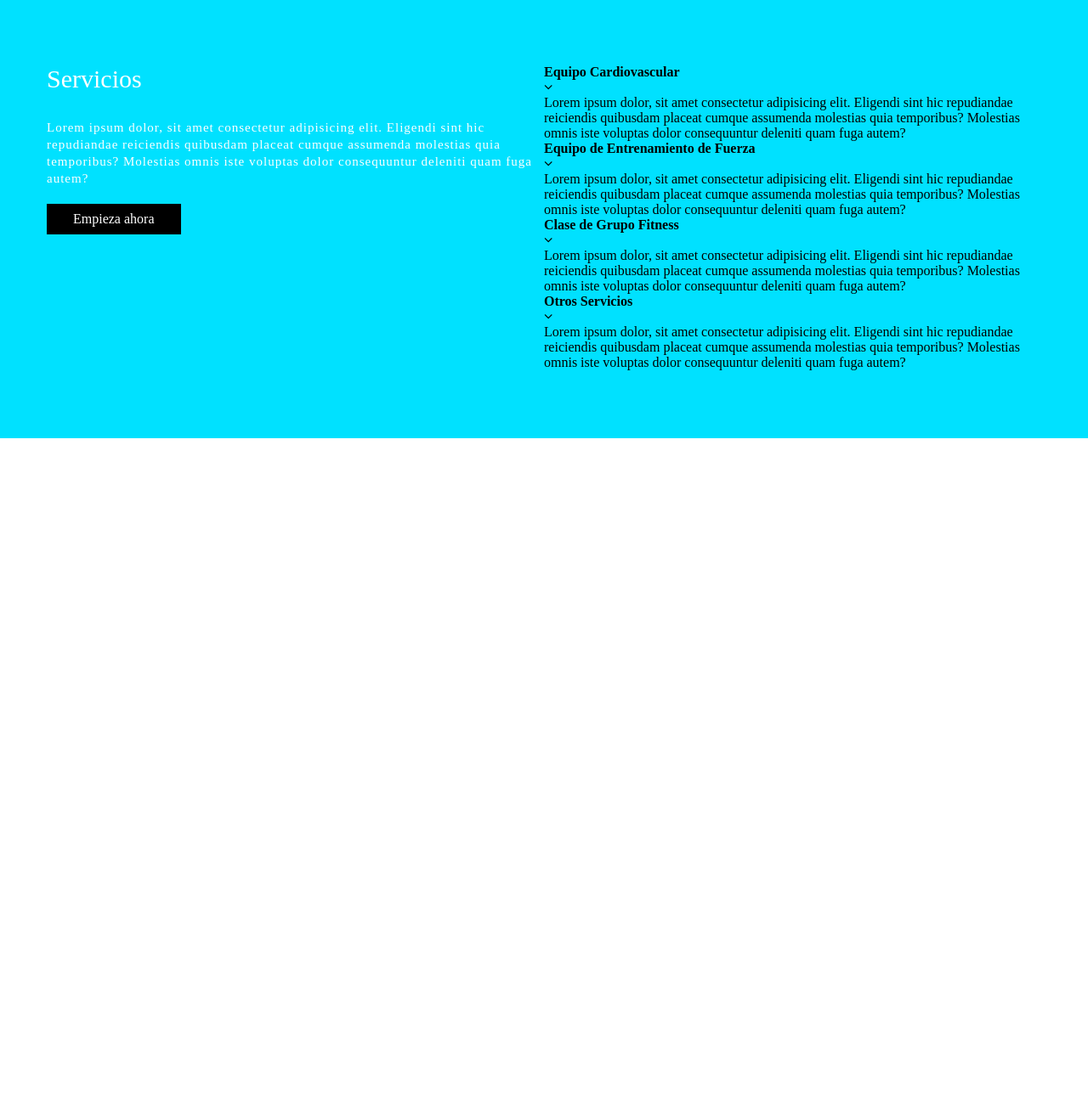
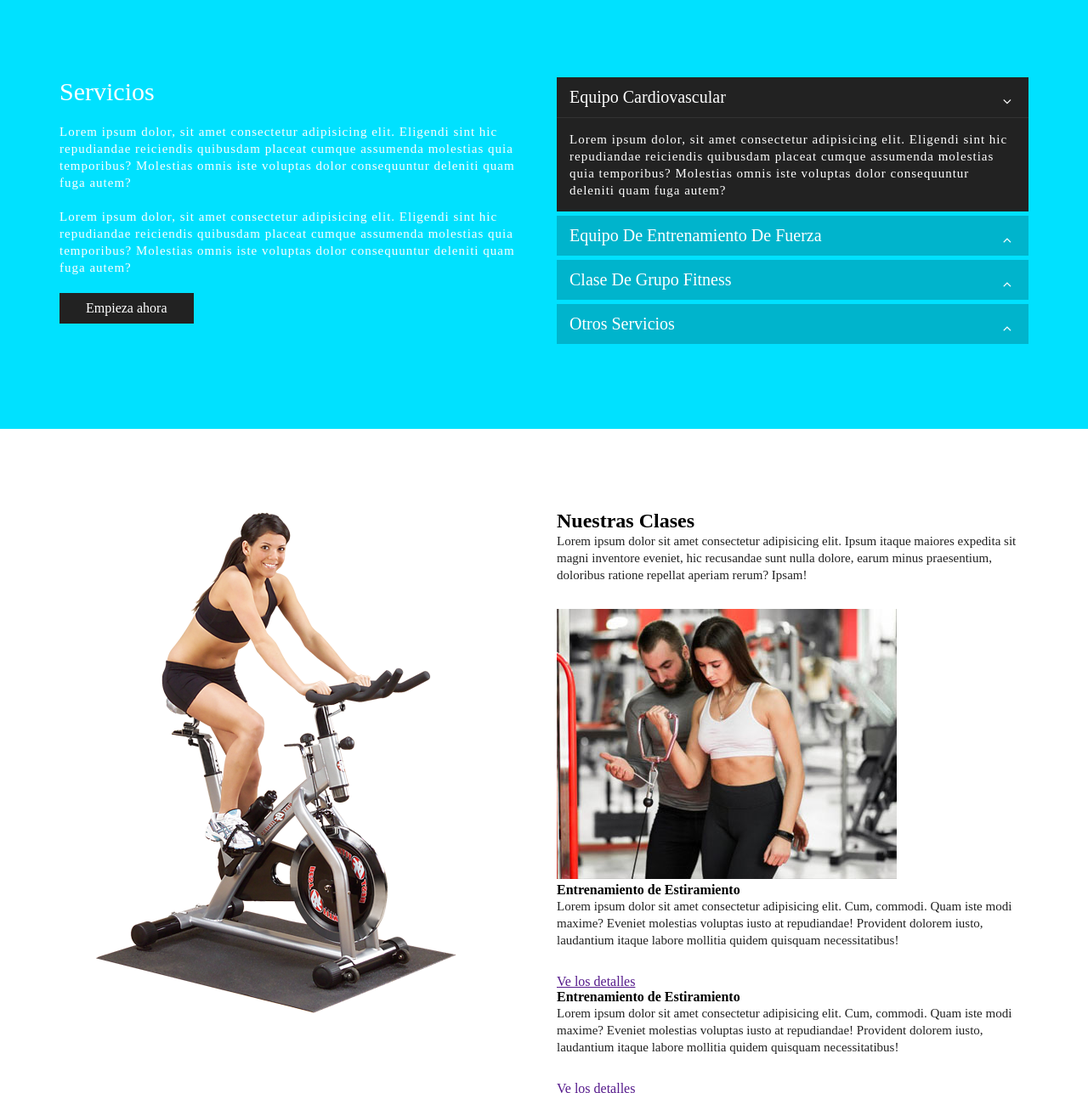
Before and after one commit to Zitelli-Devkek/Gimnasio-Novo-Tempo, a plain HTML site: page index.html in a window 1280 px wide. Shown: the part 1540-2827 px from the top of the page at 85% size. Before the commit the page ends 2056 px from the top, so only its background shows below. Drawn offline with nearby package versions, Linux system fonts and the light colour scheme.

Commit message:
codigo original mio

```diff
--- a/index.html
+++ b/index.html
@@ -111,10 +111,16 @@
               molestias quia temporibus? Molestias omnis iste voluptas dolor
               consequuntur deleniti quam fuga autem?
             </p>
+            <p>
+              Lorem ipsum dolor, sit amet consectetur adipisicing elit. Eligendi
+              sint hic repudiandae reiciendis quibusdam placeat cumque assumenda
+              molestias quia temporibus? Molestias omnis iste voluptas dolor
+              consequuntur deleniti quam fuga autem?
+            </p>
             <a href="" class="btn">Empieza ahora</a>
           </div>
           <div class="accordian box">
-            <div class="accordian-container">
+            <div class="accordian-container active">
               <div class="head">
                 <h4>Equipo Cardiovascular</h4>
                 <span class="fa fa-angle-down"></span>
@@ -131,7 +137,7 @@
             <div class="accordian-container">
               <div class="head">
                 <h4>Equipo de Entrenamiento de Fuerza</h4>
-                <span class="fa fa-angle-down"></span>
+                <span class="fa fa-angle-up"></span>
               </div>
               <div class="body">
                 <p>
@@ -145,7 +151,7 @@
             <div class="accordian-container">
               <div class="head">
                 <h4>Clase de Grupo Fitness</h4>
-                <span class="fa fa-angle-down"></span>
+                <span class="fa fa-angle-up"></span>
               </div>
               <div class="body">
                 <p>
@@ -159,7 +165,7 @@
             <div class="accordian-container">
               <div class="head">
                 <h4>Otros Servicios</h4>
-                <span class="fa fa-angle-down"></span>
+                <span class="fa fa-angle-up"></span>
               </div>
               <div class="body">
                 <p>
@@ -175,6 +181,57 @@
       </div>
     </section>
     <!-- fin servicios-->
+    <!-------------- COMIENZO CLASES -------------------->
+    <section class="classes">
+      <div class="container">
+        <div class="content">
+          <div class="box img">
+            <img src="./images/class2.png" alt="Clases" />
+          </div>
+          <div class="box text">
+            <h2>Nuestras Clases</h2>
+            <p>
+              Lorem ipsum dolor sit amet consectetur adipisicing elit. Ipsum
+              itaque maiores expedita sit magni inventore eveniet, hic
+              recusandae sunt nulla dolore, earum minus praesentium, doloribus
+              ratione repellat aperiam rerum? Ipsam!
+            </p>
+            <div class="class-items"></div>
+            <div class="item">
+              <div class="item-img">
+                <img src="./images/class1.jpg" alt="classes" />
+              </div>
+              <div class="item-text">
+                <h4>Entrenamiento de Estiramiento</h4>
+                <p>
+                  Lorem ipsum dolor sit amet consectetur adipisicing elit. Cum,
+                  commodi. Quam iste modi maxime? Eveniet molestias voluptas
+                  iusto at repudiandae! Provident dolorem iusto, laudantium
+                  itaque labore mollitia quidem quisquam necessitatibus!
+                </p>
+                <a href="">Ve los detalles</a>
+              </div>
+            </div>
+            <div class="class-item">
+              <div class="item-text">
+                <h4>Entrenamiento de Estiramiento</h4>
+                <p>
+                  Lorem ipsum dolor sit amet consectetur adipisicing elit. Cum,
+                  commodi. Quam iste modi maxime? Eveniet molestias voluptas
+                  iusto at repudiandae! Provident dolorem iusto, laudantium
+                  itaque labore mollitia quidem quisquam necessitatibus!
+                </p>
+                <a href="">Ve los detalles</a>
+              </div>
+              <div class="item-img">
+                <img src="./images/class1.jpg" alt="classes" />
+              </div>
+            </div>
+          </div>
+        </div>
+      </div>
+    </section>
+    <!-------------- FIN CLASES--------------------------->
     <!-- Jquery script-->
     <script src="https://ajax.googleapis.com/ajax/libs/jquery/3.5.1/jquery.min.js"></script>
     <script>
@@ -183,6 +240,22 @@
           $(".nav").toggleClass("open");
           $(this).toggleClass("active");
         });
+        $(".accordian-container").click(function () {
+          $(".accordian-container").children(".body").slideUp();
+          $(".accordian-container").removeClass("active");
+          $(".accordian-container")
+            .children(".head")
+            .children("span")
+            .removeClass("fa-angle-down")
+            .addClass("fa-angle-up");
+          $(this).children(".body").slideDown();
+          $(this).addClass("active");
+          $(this)
+            .children(".head")
+            .children("span")
+            .removeClass("fa-angle-up")
+            .addClass("fa-angle-down");
+        });
       });
     </script>
   </body>
--- a/styles.css
+++ b/styles.css
@@ -257,12 +257,13 @@ header .able_to_open_menu.active span:nth-child(2) {
 .service .content .box {
   flex: 0 0 50%;
   max-width: 50%;
+  padding: 15px;
 }
 .service .content .text h2 {
   font-size: 30px;
   font-weight: 500;
   color: #ffffff;
-  padding: 0px 0px 30px;
+  padding: 0px 0px 20px;
 }
 .service .content .text p {
   letter-spacing: 1px;
@@ -276,7 +277,7 @@ header .able_to_open_menu.active span:nth-child(2) {
 }
 .service .content .text .btn {
   padding: 8px 30px;
-  background-color: #000000;
+  background-color: #222222;
   color: #ffffff;
   text-decoration: none;
   display: inline-block;
@@ -289,4 +290,106 @@ header .able_to_open_menu.active span:nth-child(2) {
   border: 1px solid #fff;
   background-color: transparent;
 }
+.service .content .accordian-container {
+  margin-bottom: 5px;
+}
+.service .content .accordian-container .head {
+  background-color: rgba(0, 0, 0, 0.2);
+  position: relative;
+  padding: 12px 15px;
+  cursor: pointer;
+}
+.service .content .accordian-container .head .fa {
+  position: absolute;
+  right: 10px;
+  top: 13px;
+  color: #ffffff;
+  height: 30px;
+  width: 30px;
+  text-align: center;
+  display: inline-block;
+  line-height: 30px;
+  color: #ffffff;
+  border-radius: 50%;
+}
+.service .content .accordian-container .head h4 {
+  font-size: 20px;
+  margin: 0;
+  padding: 0;
+  font-weight: 500;
+  color: #ffffff;
+  text-transform: capitalize;
+}
+.service .content .accordian-container.active .head {
+  background-color: #222222;
+}
+.service .content .accordian-container .body {
+  display: none;
+  padding: 15px;
+  background-color: #222222;
+  border-top: 1px solid #333333;
+}
+.service .content .accordian-container:nth-child(1) .body {
+  display: block;
+}
+.service .content .accordian-container .body p {
+  letter-spacing: 1px;
+  font-size: 15px;
+  line-height: 20px;
+  color: #ffffff;
+  margin: 0;
+  padding: 0;
+  font-weight: 300;
+  /*font-family: "Open Sans", sans-serif;*/
+}
 /*fin SERVICIOS  */
+/* ------------------COMIENZO CLASES---------------------------*/
+.classes {
+  padding: 80px 0px;
+  background-color: #ffffff;
+}
+.classes .content {
+  -webkit-display: flex;
+  display: flex;
+}
+.classes .content .box {
+  padding: 15px;
+  flex: 0 0 50%;
+  max-width: 50%;
+}
+.classes .content .img {
+  width: 100%;
+  -webkit-transform: rotateY(180deg);
+  transform: rotateY(180deg);
+}
+.classes .content .text p {
+  font-size: 15px;
+  line-height: 20px;
+  color: #222222;
+  margin: 0;
+  padding: 0 0 30px;
+  /*font-family: "Open Sans", sans-serif*/
+}
+
+.classes .content .class-items .item {
+  margin-bottom: 30px;
+  display: flex;
+}
+
+.classes .content .class-items .item:nth-child(1) {
+  background-color: #222222;
+}
+
+.classes .content .class-items .item:nth-child(2) {
+  background-color: #00e1ff;
+}
+
+.classes .content .class-items .item .item-text,
+.classes .content .class-items .item .item-img {
+  flex: 0 0 50%;
+  max-width: 50%;
+}
+
+.classes .content .class-items .item .item-img img {
+  width: 100%;
+}
```
